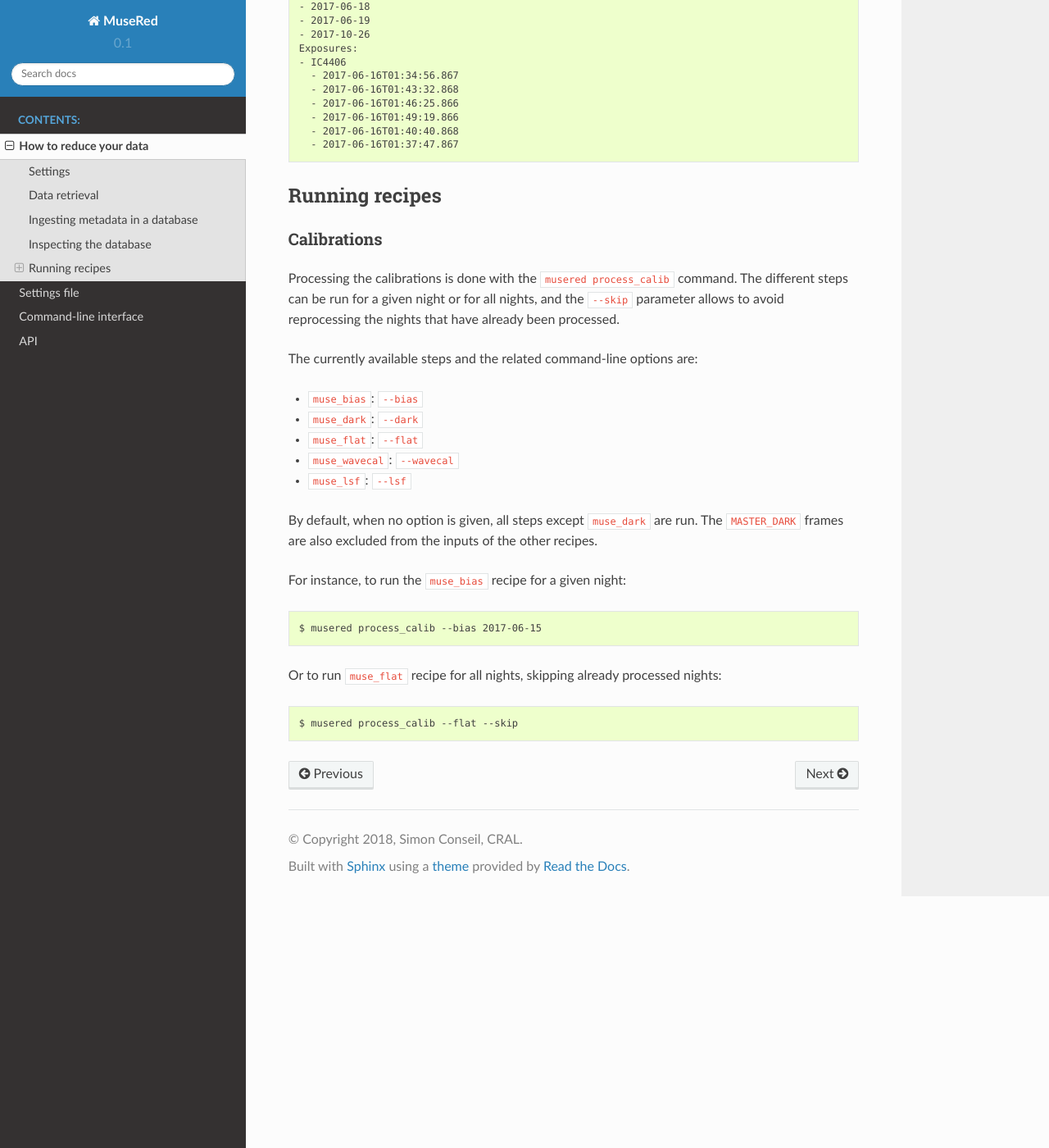
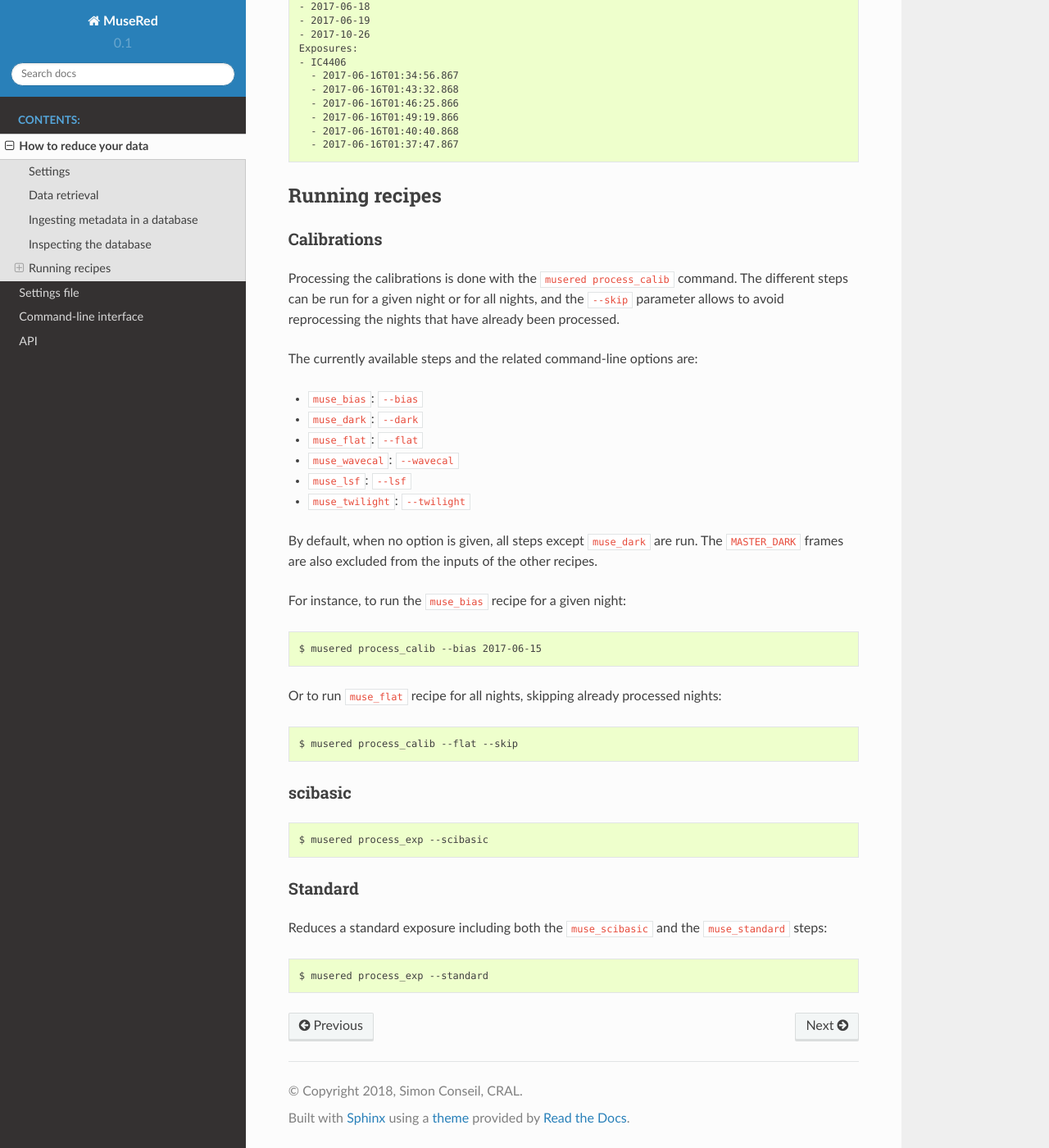
Before and after one commit to musevlt/musered, a Sphinx documentation site: the page built from docs/reduction.rst, in a window 1280 px wide and 1400 px high, scrolled down 1462 px. Shown: the whole window at 82% size. Built offline with Sphinx 7.4.7 and the Read the Docs theme 2.0.0, drawn with Linux system fonts in a browser that asks for light colours.

Commit message:
Enhance doc

```diff
--- a/docs/reduction.rst
+++ b/docs/reduction.rst
@@ -98,6 +98,7 @@ The currently available steps and the related command-line options are:
 - ``muse_flat``: ``--flat``
 - ``muse_wavecal``: ``--wavecal``
 - ``muse_lsf``: ``--lsf``
+- ``muse_twilight``: ``--twilight``
 
 By default, when no option is given, all steps except ``muse_dark`` are run.
 The ``MASTER_DARK`` frames are also excluded from the inputs of the other
@@ -111,3 +112,20 @@ Or to run ``muse_flat`` recipe for all nights, skipping already processed
 nights::
 
     $ musered process_calib --flat --skip
+
+
+scibasic
+^^^^^^^^
+
+::
+
+    $ musered process_exp --scibasic
+
+
+Standard
+^^^^^^^^
+
+Reduces a standard exposure including both the ``muse_scibasic`` and the
+``muse_standard`` steps::
+
+    $ musered process_exp --standard
```
Also changed, not shown: 1 other file.
